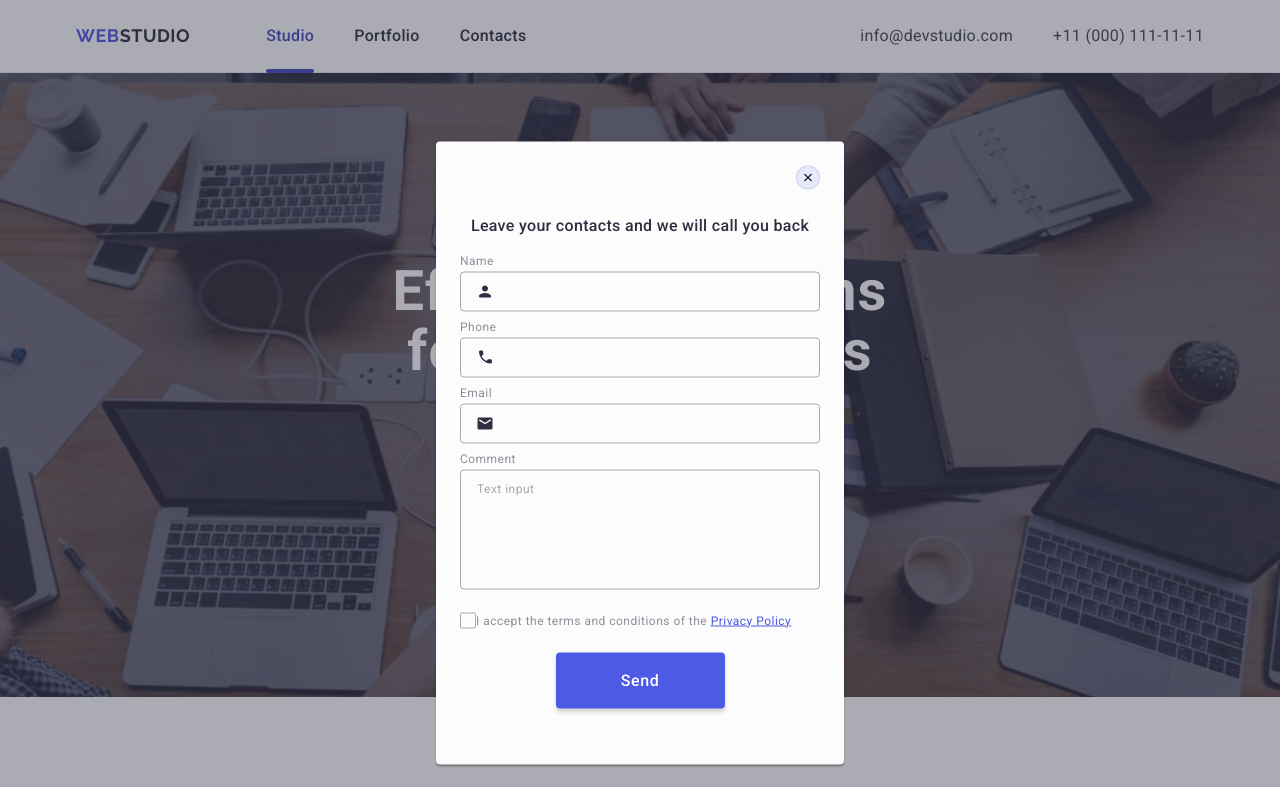
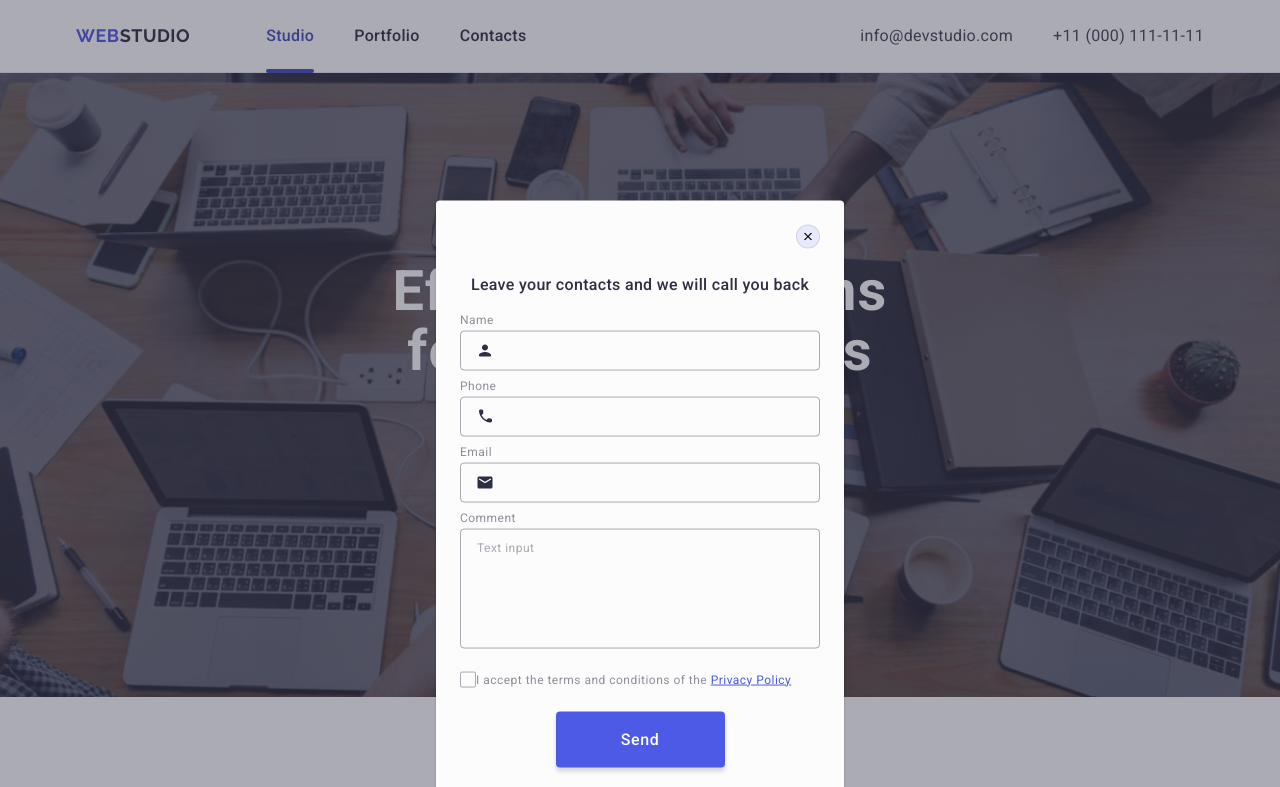
Before and after one commit to BorysenkoS/goit-markup-hw-006, a plain HTML site: page index.html in a window 1280 px wide. Shown: the top 787 px of the page. Drawn offline with nearby package versions, Linux system fonts and the light colour scheme.

Commit message:
update modal

```diff
--- a/css/styles.css
+++ b/css/styles.css
@@ -925,8 +925,8 @@ img {
   left: 50%;
   transform: translate(-50%, -50%) scale(1);
   width: 288px;
-  height: 623px;
-  margin-top: 53px;
+
+  margin-top: 96px;
   background-color: #fcfcfc;
   border-radius: 4px;
   box-shadow: 0px 1px 1px 0px rgba(0, 0, 0, 0.14),
@@ -938,6 +938,7 @@ img {
   .modal {
     width: 408px;
     min-height: 584px;
+    margin-top: 96px;
   }
 }
 .modal-close-btn {
```
